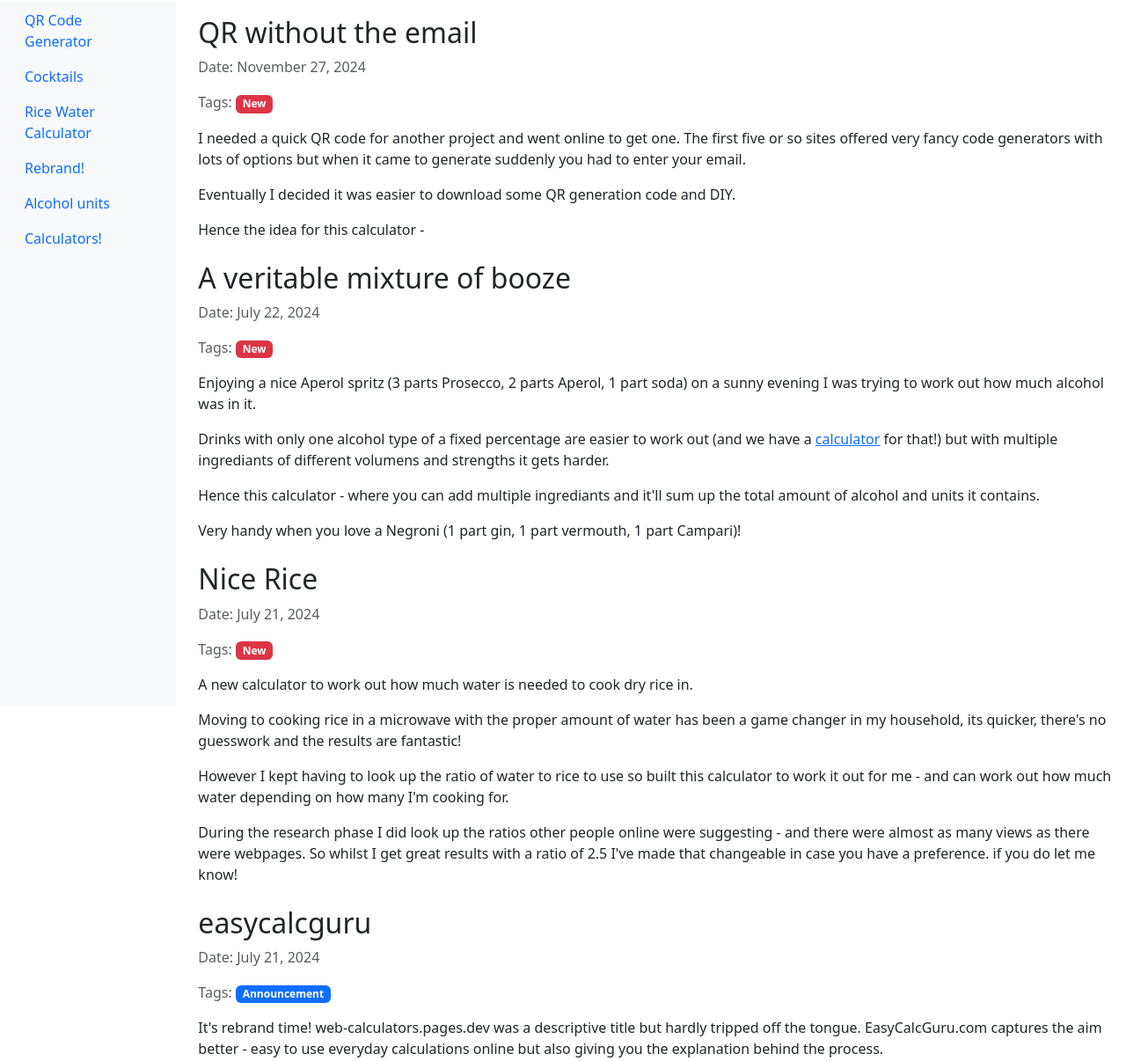
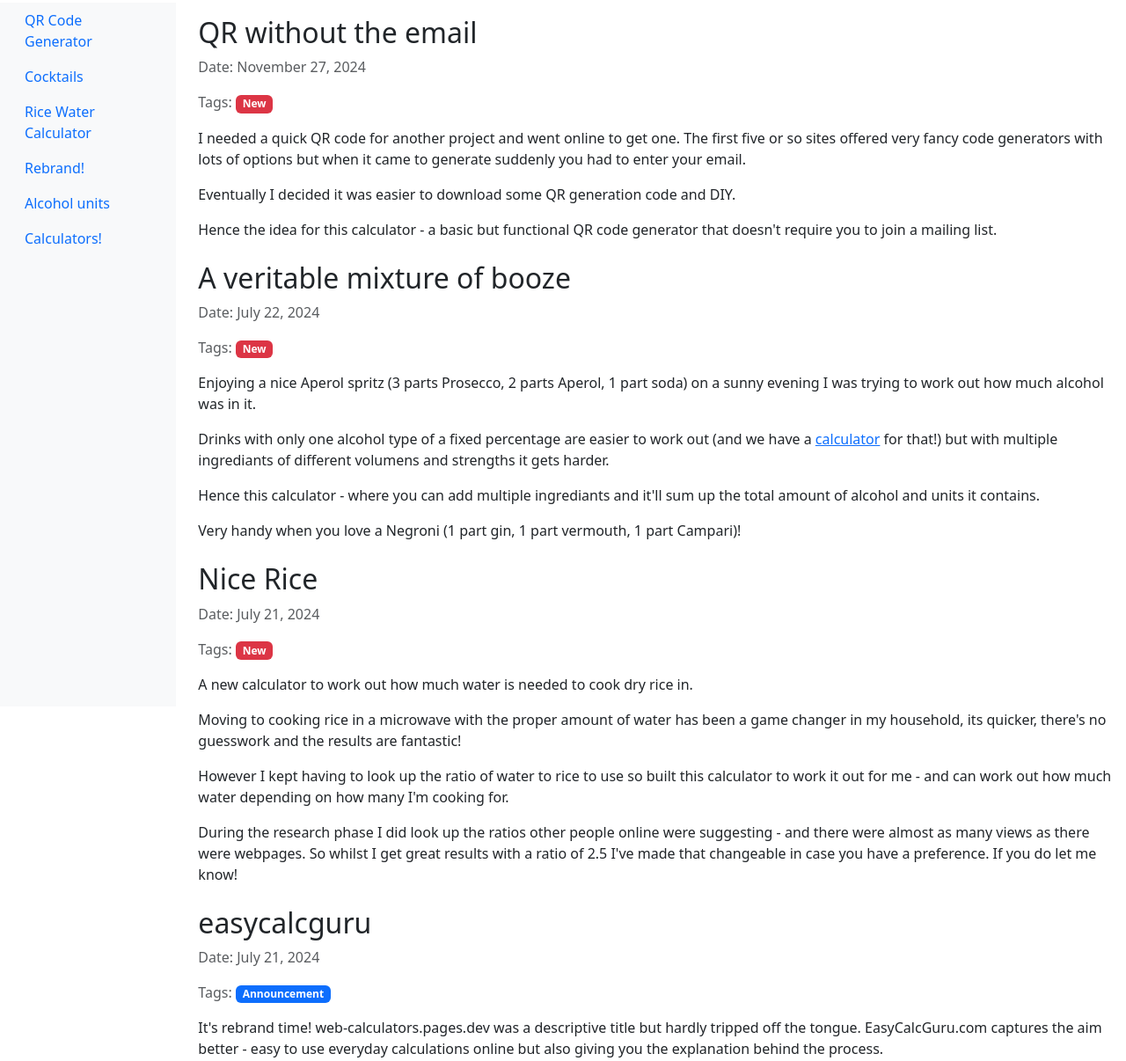
Before and after one commit to jaycee14/calculators, a plain HTML site: page blog.html in a window 1280 px wide. Shown: the part 53-1259 px from the top of the page at 88% size. Drawn offline with nearby package versions, Linux system fonts and the light colour scheme.

Commit message:
minor blog updates

```diff
--- a/blog.html
+++ b/blog.html
@@ -87,7 +87,7 @@
                 </p>
                 <p>I needed a quick QR code for another project and went online to get one. The first five or so sites offered very fancy code generators with lots of options but when it came to generate suddenly you had to enter your email.</p>
                 <p>Eventually I decided it was easier to download some QR generation code and DIY.</p>
-                <p>Hence the idea for this calculator - </p>
+                <p>Hence the idea for this calculator - a basic but functional QR code generator that doesn't require you to join a mailing list.</p>
             </div>
 
             <!-- Blog Entry 5 -->
@@ -112,7 +112,7 @@
                 <p>A new calculator to work out how much water is needed to cook dry rice in.</p>
                 <p>Moving to cooking rice in a microwave with the proper amount of water has been a game changer in my household, its quicker, there's no guesswork and the results are fantastic!</p>
                 <p>However I kept having to look up the ratio of water to rice to use so built this calculator to work it out for me - and can work out how much water depending on how many I'm cooking for.</p>
-                <p>During the research phase I did look up the ratios other people online were suggesting - and there were almost as many views as there were webpages. So whilst I get great results with a ratio of 2.5 I've made that changeable in case you have a preference. if you do let me know!</p>
+                <p>During the research phase I did look up the ratios other people online were suggesting - and there were almost as many views as there were webpages. So whilst I get great results with a ratio of 2.5 I've made that changeable in case you have a preference. If you do let me know!</p>
             </div>
 
             <!-- Blog Entry 3 -->
```
